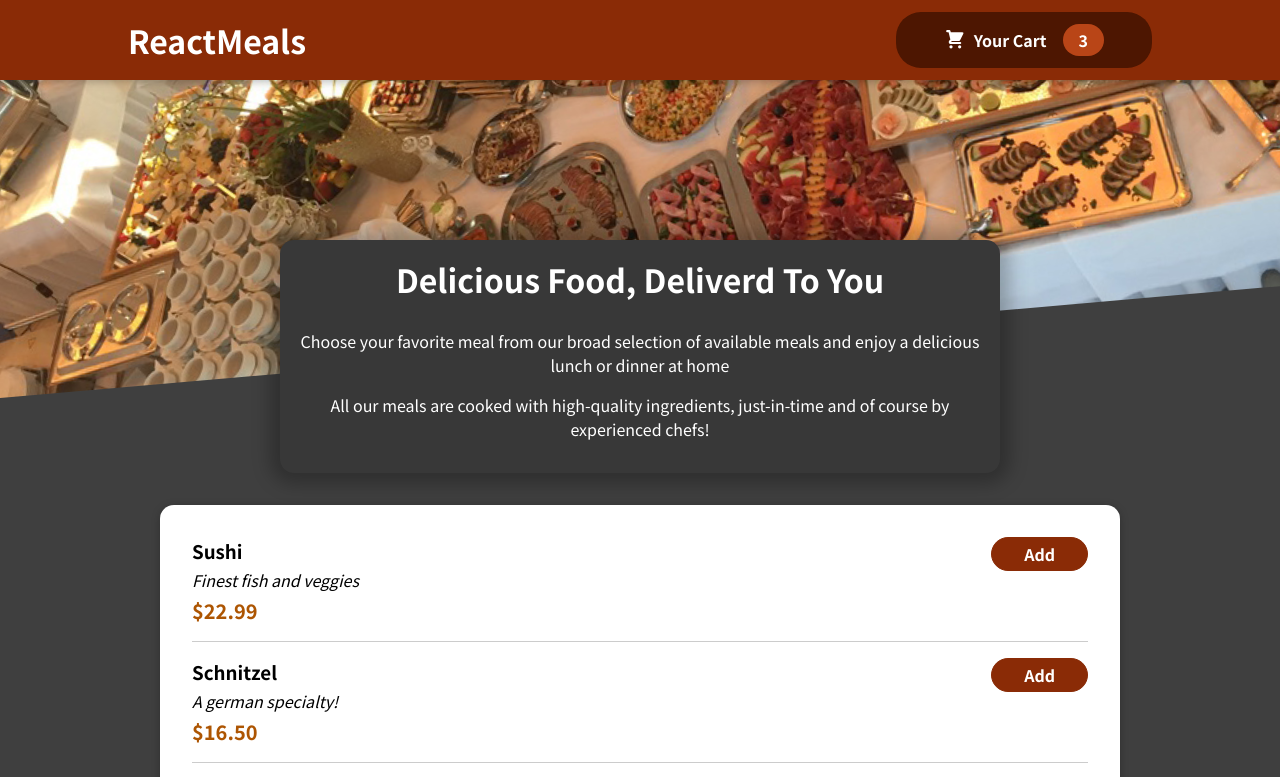
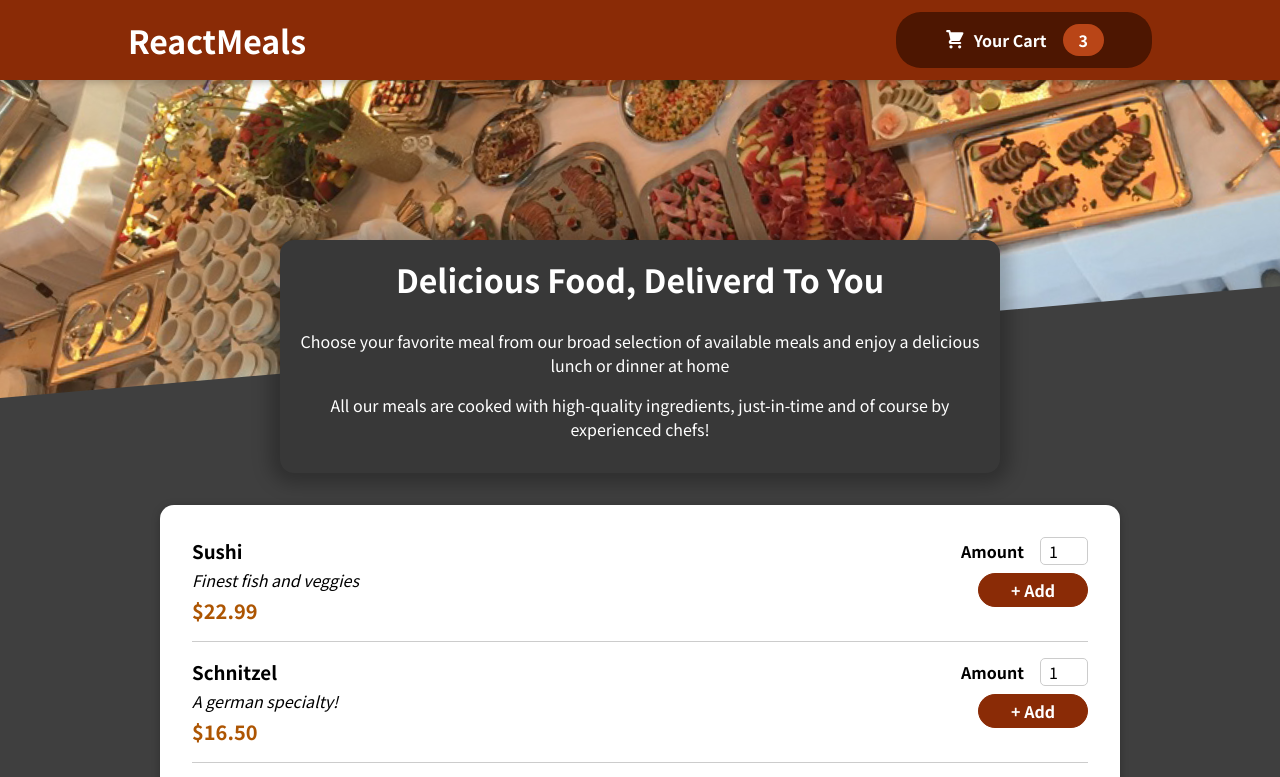
Before and after one commit to cocamm/food-order-app, a JavaScript app: page / in a window 1280 px wide. Shown: the top 777 px of the page. Built offline with nearby package versions, Linux system fonts and the light colour scheme.

Commit message:
Created new input component

```diff
--- a/src/components/Meals/MealItem/MealItem.js
+++ b/src/components/Meals/MealItem/MealItem.js
@@ -1,5 +1,6 @@
+import MealItemForm from "./MealItemForm";
+
 import classes from "./MealItem.module.css";
-import MealItemForm from "./MealItemForm";
 
 const MealItem = (props) => {
   const price = `$${props.price.toFixed(2)}`;
--- a/src/components/Meals/MealItem/MealItemForm.js
+++ b/src/components/Meals/MealItem/MealItemForm.js
@@ -1,9 +1,24 @@
+import Input from "../../UI/Input";
+
 import classes from "./MealItemForm.module.css";
 
 const MealItemForm = (props) => {
-  return <form className={classes.form}>
-    <button>Add</button>
-  </form>
+  return (
+    <form className={classes.form}>
+      <Input
+        label="Amount"
+        input={{
+          id: "amount",
+          type: "number",
+          min: "1",
+          max: "5",
+          step: "1",
+          defaultValue: "1",
+        }}
+      />
+      <button>+ Add</button>
+    </form>
+  );
 };
 
 export default MealItemForm;
--- /dev/null
+++ b/src/components/UI/Input.js
@@ -0,0 +1,10 @@
+import classes from './Input.module.css';
+
+const Input = props => {
+  return <div className={classes.input}>
+    <label htmlFor={props.input.id}>{props.label}</label>
+    <input {...props.input} />
+  </div>
+};
+
+export default Input;
--- /dev/null
+++ b/src/components/UI/Input.module.css
@@ -0,0 +1,18 @@
+.input {
+  display: flex;
+  align-items: center;
+  margin-bottom: 0.5rem;
+}
+
+.input label {
+  font-weight: bold;
+  margin-right: 1rem;
+}
+
+.input input {
+  width: 3rem;
+  border-radius: 5px;
+  border: 1px solid #ccc;
+  font: inherit;
+  padding-left: 0.5rem;
+}
```
